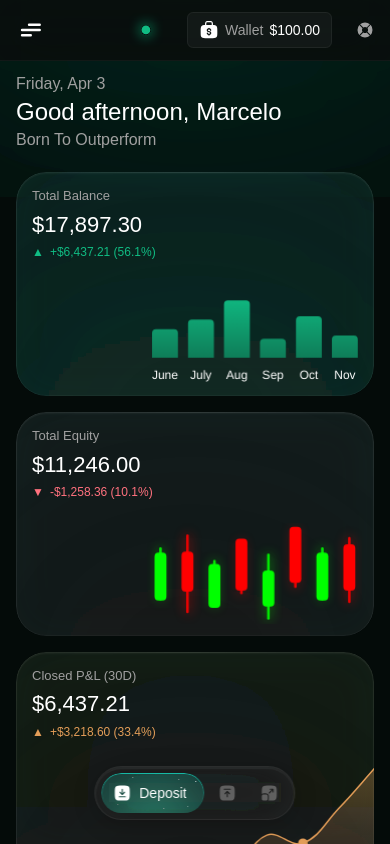
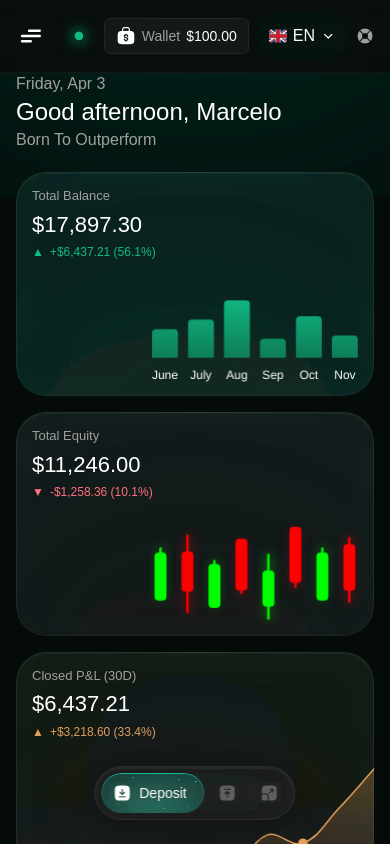
Before and after one commit to Mdx2025/GenesisFxDashboardMDX, a React (Vite) app: page / in a window 390 px wide. Built offline with nearby package versions, Linux system fonts and the light colour scheme; a web font is replaced by a local one.

Commit message:
fix: show language dropdown on mobile, reduce header gap to gap-2 on mobile

```diff
--- a/src/components/dashboard/TopBar.tsx
+++ b/src/components/dashboard/TopBar.tsx
@@ -116,7 +116,7 @@ export function TopBar({ onMenuClick, menuOpen = false }: TopBarProps) {
           </div>
         </div>
 
-        <div className="flex items-center gap-6 shrink-0">
+        <div className="flex items-center gap-2 sm:gap-6 shrink-0">
           <div className="flex items-center gap-2">
             <svg width="34" height="34" viewBox="0 0 34 34" fill="none" className="shrink-0" aria-hidden="true">
               <g filter="url(#glow_market)">
--- a/src/components/ui/LanguageDropdown.tsx
+++ b/src/components/ui/LanguageDropdown.tsx
@@ -81,7 +81,7 @@ export function LanguageDropdown() {
   }
 
   return (
-    <div ref={ref} className="relative hidden sm:block">
+    <div ref={ref} className="relative">
       <button
         onClick={() => setOpen(!open)}
         className="flex items-center gap-1.5 h-12 px-3 rounded-[30px] hover:opacity-90 transition-opacity cursor-pointer"
```
Also changed, not shown: 4 other files (tests, documents, lock files or other folders).
